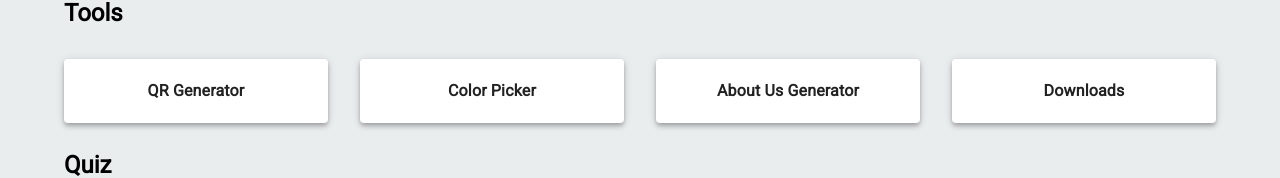
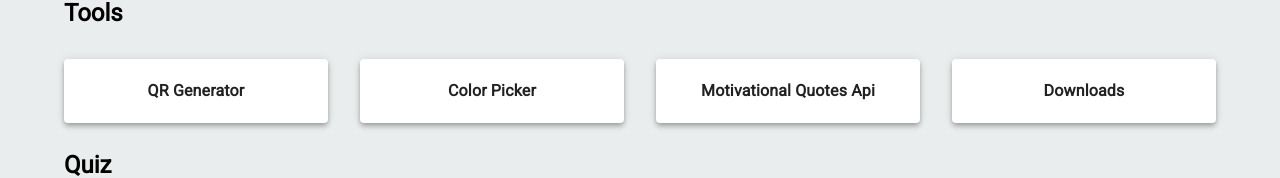
Before and after one commit to technologychannel/TechnologyChannelWebsite, a React (Create React App) app: page /#/ in a window 1280 px wide. Shown: the part 897-1075 px from the top of the page. Built offline with nearby package versions, Linux system fonts and the light colour scheme.

Commit message:
frontend ===> v1.1 motivational quotes api added in tools

```diff
--- a/src/features/Dashboard/view/index.js
+++ b/src/features/Dashboard/view/index.js
@@ -231,7 +231,7 @@ const Dashboard = () => {
               (matches3 && 12)
             }
           >
-            <DashboardPaperText title="About Us Generator" />
+            <DashboardPaperText title="Motivational Quotes Api" link="https://jsonguide.technologychannel.org/quotes.json" />
           </Grid>
           <Grid
             item
```
Also changed, not shown: src/common/assets/mailchimp-code.txt (added), 7 other files (tests, documents, lock files or other folders).
